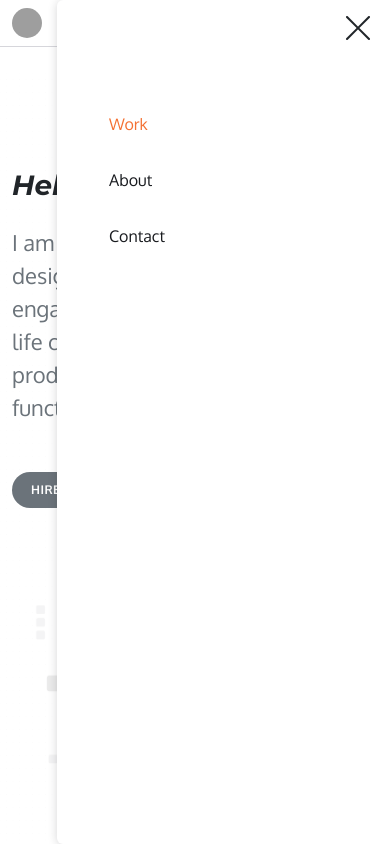
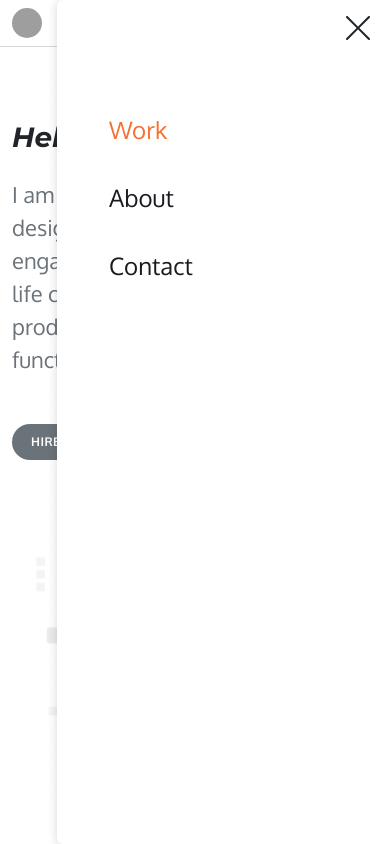
Before and after one commit to Chukwunonso-Iyitor/Ijeoma-Ochuba-Portfolio, a Next.js app: page / in a window 390 px wide. Both pictures are taken after a click on the icon 358 px from the left and 23 px from the top of the page. Shown: the top 844 px of the page. Built offline with nearby package versions, Linux system fonts and the light colour scheme; grey boxes are pictures that could not be loaded.

Commit message:
test fix

```diff
--- a/components/HeroBanner.jsx
+++ b/components/HeroBanner.jsx
@@ -40,6 +40,7 @@ const Hero = styled.section`
   @media (max-width: 768px) {
     &.hero-banner {
       height: auto;
+
     }
   }
 `;
@@ -50,7 +51,7 @@ const HeroBanner = () => {
       .scrollIntoView({ behavior: "smooth" });
   };
   return (
-    <Hero className="hero-banner py-5 d-flex align-items-center">
+    <Hero className="hero-banner py-0 py-lg-5 d-flex align-items-center">
       <div className="container">
         <div className="row">
           <div className="col-12 col-lg introduction pe-xl-5 mt-5">
@@ -102,11 +103,18 @@ const HeroBanner = () => {
               alt="UX design models"
               width={600}
               height={400}
-              className="hero-image"
+              className="hero-image d-none d-lg-block"
               data-aos="fade-left"
               data-aos-easing="ease-out-cubic"
               data-aos-duration="1000"
               data-aos-delay="400"
+            />
+            <Image
+              src="/images/ux-hero.svg"
+              alt="UX design models"
+              width={600}
+              height={400}
+              className="hero-image d-block d-lg-none"
             />
           </div>
         </div>
--- a/components/NavbarMobile.jsx
+++ b/components/NavbarMobile.jsx
@@ -39,9 +39,9 @@ const NavMobile = styled.nav`
       overflow-y: auto;
     }
   }
-  .nav-links {
+  .nav-link {
     a {
-      font-size: 22px;
+      font-size: 24px;
     }
   }
 `;
@@ -89,7 +89,7 @@ const NavbarMobile = (props) => {
               </div>
               <div className="my-2 nav-link py-5 px-4">
                 {navdata.map((link, index) => (
-                  <Link
+                  <Link onClick={closeNav}
                     href={link.path}
                     key={index}
                     className={`text-decoration-none d-block p-3 ${
```
